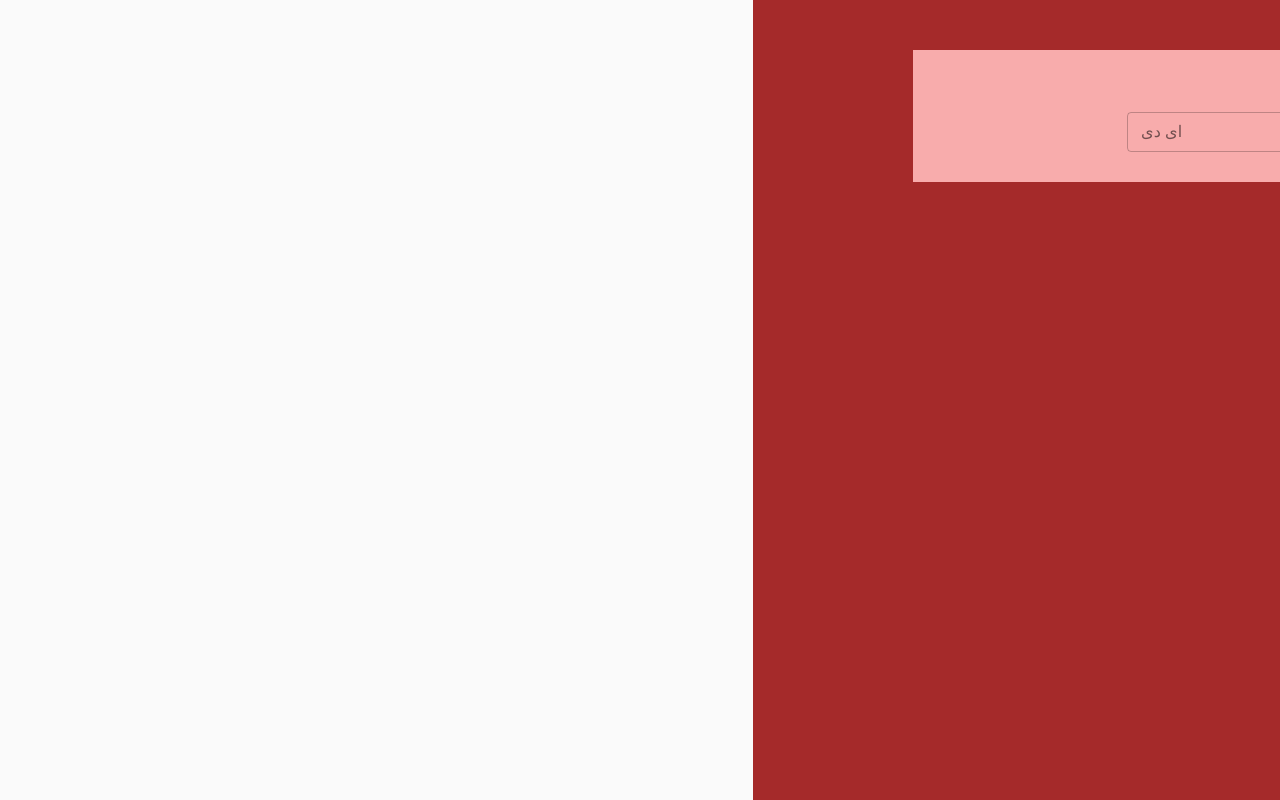
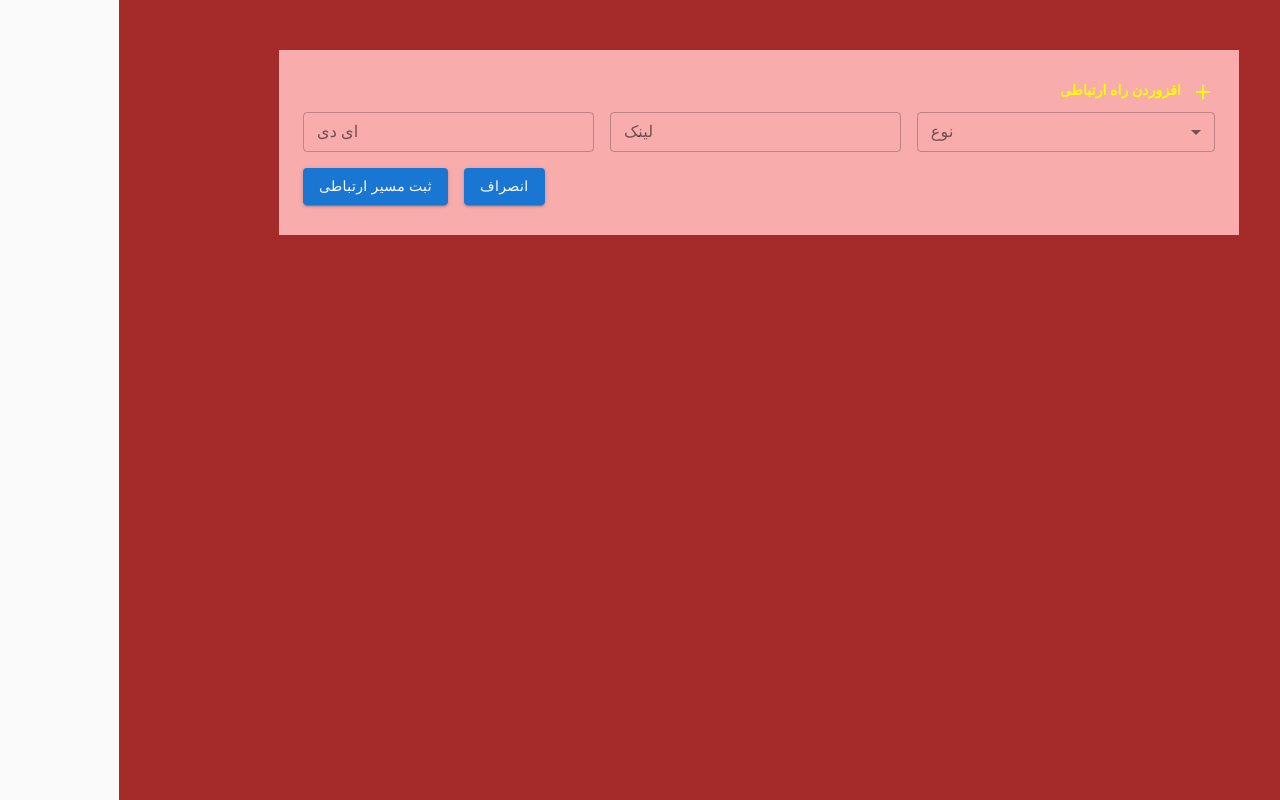
Before and after one commit to adibsadeghi1993/social-react-typescript, a React (Create React App) app: page / in a window 1280 px wide. Built offline with nearby package versions, Linux system fonts and the light colour scheme; what jss-rtl would draw is missing.

Commit message:
btn was created to send newsocial to server

```diff
--- a/src/components/AddNewSocial.tsx
+++ b/src/components/AddNewSocial.tsx
@@ -3,6 +3,7 @@ import { useFormik } from "formik";
 import * as Yup from "yup";
 import TextField from "@material-ui/core/TextField";
 import Box from "@mui/material/Box";
+import { Button } from '@mui/material';
 
 import InputLabel from "@material-ui/core/InputLabel";
 import MenuItem from "@material-ui/core/MenuItem";
@@ -35,8 +36,8 @@ const AddNewSocial = (props: Props) => {
   return (
     <form>
       <Box sx={{ display: "flex", width: "100%", alignItems: "center" }}>
-        <Box sx={{display:"flex" ,flexDirection:"column"}}>
-          <FormControl variant="outlined" size="small">
+        <Box sx={{display:"flex" ,flexDirection:"column",flexGrow: 1,width:"28%"}}>
+          <FormControl  fullWidth variant="outlined" size="small">
             <InputLabel margin="dense" id="demo-simple-select-label">
               نوع
             </InputLabel>
@@ -49,7 +50,8 @@ const AddNewSocial = (props: Props) => {
               onChange={handleChange}
               onBlur={handleBlur}
               error={touched.name && Boolean(errors.name)}
-              style={{ width: 230 }}
+              // style={{ width: 230 }}
+              fullWidth
 
             >
               <MenuItem value="instagram">instagram</MenuItem>
@@ -59,7 +61,7 @@ const AddNewSocial = (props: Props) => {
           </FormControl>
           {(errors.name || touched.name )&&<Typography variant="body1" >{errors.name}</Typography > }
         </Box>
-        <Box sx={{ marginRight: 2 }}>
+        <Box sx={{ marginRight: 2 ,flexGrow: 1 }}>
           <TextField
             id="link"
             name="link"
@@ -71,10 +73,11 @@ const AddNewSocial = (props: Props) => {
             variant="outlined"
             onBlur={handleBlur}
             size="small"
-            style={{ width: 230 }}
+            fullWidth
+            // style={{ width: 230 }}
           />
         </Box>
-        <Box sx={{ marginRight: 2 }}>
+        <Box sx={{ marginRight: 2,flexGrow: 1 }}>
           <TextField
             id="name"
             name="id"
@@ -86,9 +89,15 @@ const AddNewSocial = (props: Props) => {
             variant="outlined"
             onBlur={handleBlur}
             size="small"
-            style={{ width: 230 }}
+            fullWidth
+            // style={{ width: 230 }}
           />
         </Box>
+      </Box>
+      <Box sx={{display:"flex", justifyContent: 'flex-end',mt:2}}>
+      <Button  variant='contained'>انصراف</Button>
+      <Button sx={{mr:2}} variant='contained'>ثبت مسیر ارتباطی</Button>
+
       </Box>
     </form>
   );
```
